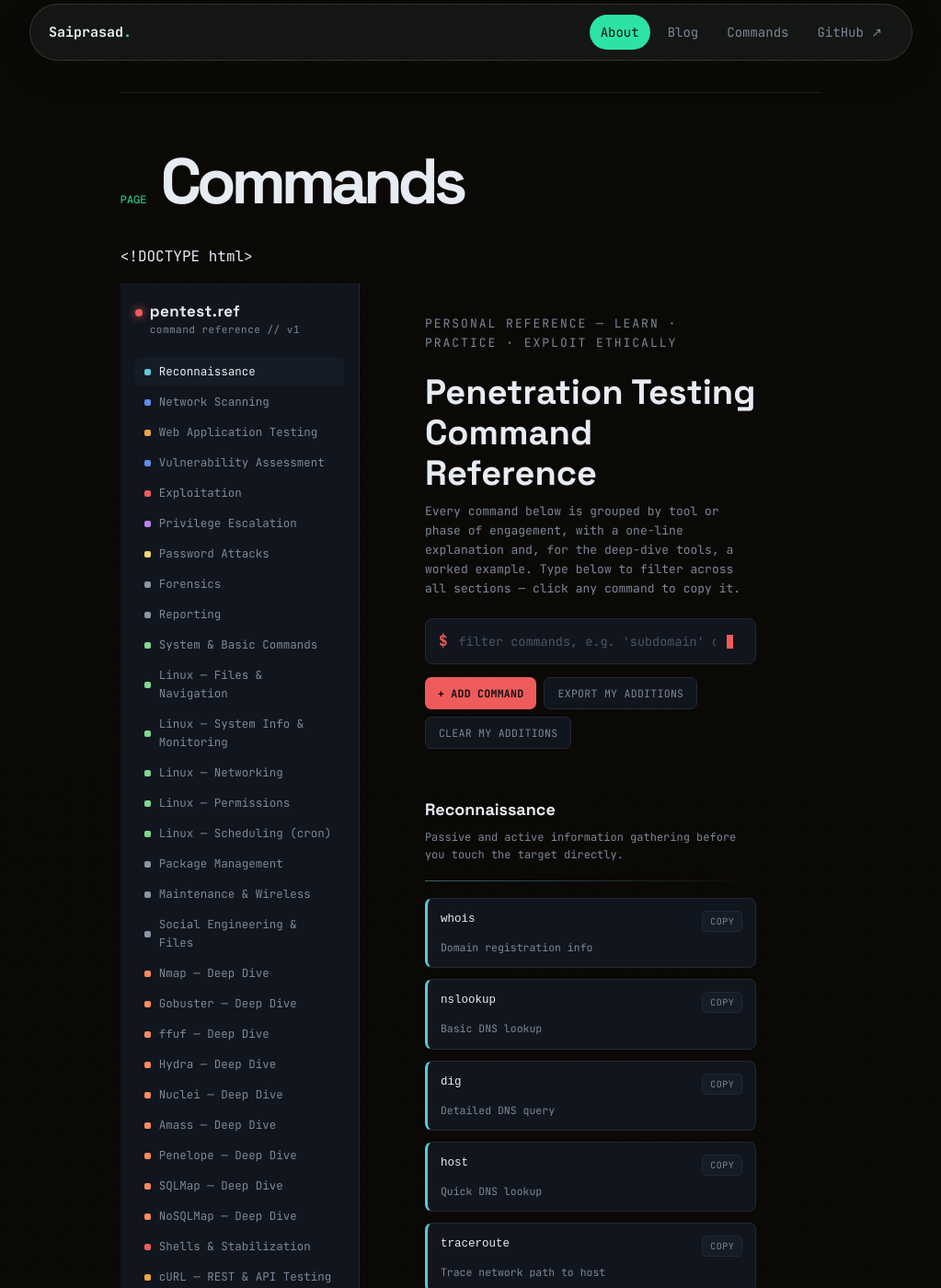
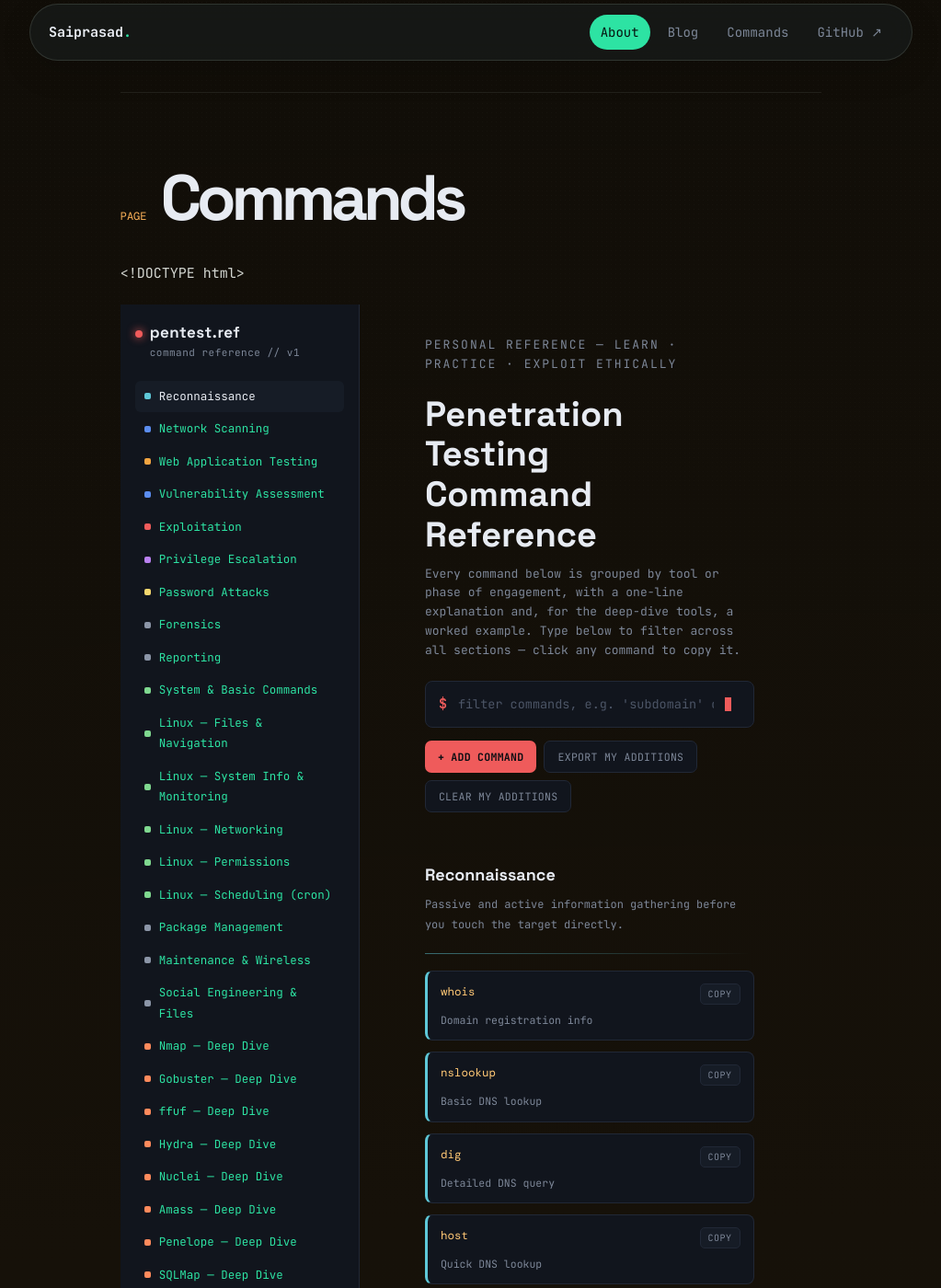
Before and after one commit to saiprasadsp/saiprasadsp.github.io, a Jekyll site: the page built from cmd.md, in a window 1280 px wide and 1400 px high. Shown: the whole window at 92% size, without its empty margins (128-1151 px from the left). Built offline with Jekyll 4.4.1, drawn with Linux system fonts in a browser that asks for light colours.

Commit message:
Refactor CSS styles and improve responsiveness
Updated CSS variables and styles for various elements, including body, navbar, buttons, and sections. Improved responsiveness and added new styles for page backgrounds.

```diff
--- a/assets/css/style.css
+++ b/assets/css/style.css
@@ -2,14 +2,23 @@
     --background: #080d0c;
     --surface: #111715;
     --surface-hover: #17201d;
+
     --text: #f1f0eb;
     --muted: #a5aaa5;
     --subtle: #727a75;
+
     --border: rgba(184, 204, 194, 0.16);
+
     --accent: #2de3a3;
     --accent-dark: #0d251d;
+
     --max-width: 865px;
 }
+
+
+/* =========================================
+   GLOBAL
+   ========================================= */
 
 * {
     box-sizing: border-box;
@@ -22,27 +31,59 @@ html {
 body {
     margin: 0;
     min-width: 320px;
+    min-height: 100vh;
+
     color: var(--text);
     background: var(--background);
-    font-family: Inter, -apple-system, BlinkMacSystemFont, "Segoe UI", sans-serif;
+
+    font-family:
+        Inter,
+        -apple-system,
+        BlinkMacSystemFont,
+        "Segoe UI",
+        sans-serif;
+
     line-height: 1.6;
 }
+
+
+/* Subtle background texture */
 
 body::before {
     position: fixed;
     inset: 0;
-    z-index: -1;
+    z-index: -2;
+
     pointer-events: none;
+
     content: "";
-    opacity: .18;
-    background-image: radial-gradient(rgba(255, 255, 255, .16) .5px, transparent .5px);
+
+    opacity: 0.18;
+
+    background-image:
+        radial-gradient(
+            rgba(255, 255, 255, 0.16) 0.5px,
+            transparent 0.5px
+        );
+
     background-size: 5px 5px;
-    mask-image: linear-gradient(to bottom, black, transparent 80%);
+
+    mask-image:
+        linear-gradient(
+            to bottom,
+            black,
+            transparent 80%
+        );
 }
 
 .noise {
     display: none;
 }
+
+
+/* =========================================
+   NAVIGATION
+   ========================================= */
 
 .nav-wrapper {
     width: min(calc(100% - 40px), 960px);
@@ -53,24 +94,31 @@ body::before {
     display: flex;
     align-items: center;
     justify-content: space-between;
+
     min-height: 62px;
     padding: 0 20px;
+
     border: 1px solid var(--border);
     border-radius: 34px;
-    background: rgba(24, 29, 27, .72);
-    box-shadow: 0 12px 35px rgba(0, 0, 0, .14);
+
+    background: rgba(24, 29, 27, 0.72);
+
+    box-shadow:
+        0 12px 35px rgba(0, 0, 0, 0.14);
+
+    backdrop-filter: blur(14px);
 }
 
 .logo {
     color: var(--text);
+
     font-size: 15px;
     font-weight: 700;
+
     text-decoration: none;
 }
 
-.logo span,
-.terminal-text > span,
-.section-title > span {
+.logo span {
     color: var(--accent);
 }
 
@@ -82,11 +130,18 @@ body::before {
 
 .nav-links a {
     padding: 8px 12px;
+
     border-radius: 22px;
+
     color: var(--muted);
+
     font-size: 14px;
     text-decoration: none;
-    transition: color .2s ease, background .2s ease;
+
+    transition:
+        color 0.2s ease,
+        background 0.2s ease,
+        transform 0.2s ease;
 }
 
 .nav-links a:first-child,
@@ -95,18 +150,40 @@ body::before {
     background: var(--accent);
 }
 
+.nav-links a:hover {
+    transform: translateY(-1px);
+}
+
+
+/* =========================================
+   MAIN
+   ========================================= */
+
 main {
     width: min(calc(100% - 40px), var(--max-width));
     margin: 0 auto;
 }
 
+
+/* =========================================
+   HOME / HERO
+   ========================================= */
+
 .hero {
     position: relative;
+
     display: grid;
-    grid-template-columns: minmax(0, 1fr) 300px;
+
+    grid-template-columns:
+        minmax(0, 1fr)
+        300px;
+
     align-items: center;
+
     gap: 38px;
+
     min-height: 625px;
+
     padding: 70px 0 76px;
 }
 
@@ -118,9 +195,13 @@ main {
 .location {
     display: flex;
     align-items: center;
+
     gap: 9px;
+
     margin-bottom: 17px;
+
     color: #9da49f;
+
     font-family: "DM Mono", monospace;
     font-size: 12px;
 }
@@ -128,19 +209,29 @@ main {
 .status-dot {
     width: 8px;
     height: 8px;
+
     border-radius: 50%;
+
     background: var(--accent);
-    box-shadow: 0 0 10px rgba(45, 227, 163, .7);
+
+    box-shadow:
+        0 0 10px rgba(45, 227, 163, 0.7);
 }
 
 h1 {
     max-width: 600px;
+
     margin: 0 0 7px;
+
     color: var(--text);
+
     font-size: clamp(3.3rem, 8vw, 4.35rem);
+
     font-weight: 800;
-    letter-spacing: -.075em;
-    line-height: .98;
+
+    letter-spacing: -0.075em;
+
+    line-height: 0.98;
 }
 
 h1 span {
@@ -149,67 +240,114 @@ h1 span {
 
 .role {
     margin: 16px 0 17px;
+
     color: #dbdcd7;
+
     font-size: 16px;
 }
 
 .terminal-text {
     margin: 0 0 25px;
+
     color: #929b95;
+
     font-family: "DM Mono", monospace;
+
     font-size: 13px;
 }
 
 .terminal-text > span {
     margin-right: 8px;
+
+    color: var(--accent);
+
     font-weight: 500;
 }
 
 .description {
     max-width: 545px;
+
     margin: 0;
+
     color: #d2d5d0;
+
     font-size: 16px;
+
     line-height: 1.72;
 }
+
+
+/* =========================================
+   BUTTONS
+   ========================================= */
 
 .hero-buttons {
     display: flex;
     flex-wrap: wrap;
+
     gap: 10px;
+
     margin-top: 28px;
 }
 
 .button {
     display: inline-flex;
+
     align-items: center;
     justify-content: center;
+
     min-height: 47px;
+
     padding: 0 19px;
+
     border: 1px solid var(--border);
+
     border-radius: 26px;
+
     color: #d9ddd8;
-    background: rgba(23, 29, 27, .8);
+
+    background: rgba(23, 29, 27, 0.8);
+
     font-size: 14px;
+
     text-decoration: none;
-    transition: transform .2s ease, border-color .2s ease, background .2s ease;
+
+    transition:
+        transform 0.2s ease,
+        border-color 0.2s ease,
+        background 0.2s ease;
 }
 
 .button:hover {
-    border-color: rgba(45, 227, 163, .55);
+    border-color: rgba(45, 227, 163, 0.55);
+
     background: var(--surface-hover);
+
     transform: translateY(-2px);
 }
 
 .button.primary {
     border-color: var(--accent);
+
     color: #05130e;
+
     background: var(--accent);
+
     font-weight: 700;
 }
 
+.button.primary:hover {
+    background: #46ebb1;
+}
+
+
+/* =========================================
+   NETWORK GRAPHIC
+   ========================================= */
+
 .network-container {
     position: relative;
+
     width: 300px;
     height: 300px;
 }
@@ -217,183 +355,481 @@ h1 span {
 .network-ring {
     position: absolute;
     inset: 0;
-    border: 1px dashed rgba(45, 227, 163, .35);
+
+    border:
+        1px dashed
+        rgba(45, 227, 163, 0.35);
+
     border-radius: 50%;
 }
 
 #networkCanvas {
     position: absolute;
+
     inset: 0;
+
     width: 100%;
     height: 100%;
 }
 
+
+/* =========================================
+   GENERAL SECTIONS
+   ========================================= */
+
 .section {
     padding: 62px 0;
-    border-top: 1px solid rgba(184, 204, 194, .1);
+
+    border-top:
+        1px solid
+        rgba(184, 204, 194, 0.1);
 }
 
 .section-title {
     display: flex;
+
     align-items: baseline;
+
     gap: 15px;
+
     margin-bottom: 28px;
 }
 
 .section-title > span {
+    color: var(--accent);
+
     font-family: "DM Mono", monospace;
+
     font-size: 12px;
 }
 
 .section-title h2 {
     margin: 0;
+
     font-size: 25px;
-    letter-spacing: -.04em;
+
+    letter-spacing: -0.04em;
 }
+
+
+/* =========================================
+   PROJECTS / SKILLS
+   ========================================= */
 
 .projects-grid,
 .skills-container {
     display: grid;
-    grid-template-columns: repeat(3, 1fr);
+
+    grid-template-columns:
+        repeat(3, 1fr);
+
     gap: 14px;
 }
 
 .project-card,
 .skill-group {
     padding: 24px;
-    border: 1px solid var(--border);
+
+    border:
+        1px solid
+        var(--border);
+
     border-radius: 14px;
-    background: rgba(16, 22, 20, .62);
+
+    background:
+        rgba(16, 22, 20, 0.62);
+
+    backdrop-filter: blur(8px);
 }
 
 .project-card {
     min-height: 220px;
-    transition: border-color .2s ease, transform .2s ease;
+
+    transition:
+        border-color 0.2s ease,
+        transform 0.2s ease,
+        background 0.2s ease;
 }
 
 .project-card:hover {
-    border-color: rgba(45, 227, 163, .4);
+    border-color:
+        rgba(45, 227, 163, 0.4);
+
+    background:
+        rgba(20, 29, 26, 0.75);
+
     transform: translateY(-4px);
 }
 
 .project-number {
     color: var(--accent);
+
     font-family: "DM Mono", monospace;
+
     font-size: 12px;
 }
 
 .project-card h3,
 .skill-group h3 {
     margin: 18px 0 8px;
+
     font-size: 17px;
 }
 
 .project-card p,
 .skill-group p {
     margin: 0;
+
     color: var(--muted);
+
     font-size: 14px;
 }
 
 .tags {
     display: flex;
+
     flex-wrap: wrap;
+
     gap: 6px;
+
     margin-top: 20px;
 }
 
 .tags span {
     padding: 3px 8px;
-    border: 1px solid var(--border);
+
+    border:
+        1px solid
+        var(--border);
+
     border-radius: 12px;
+
     color: #aeb8b1;
+
     font-family: "DM Mono", monospace;
+
     font-size: 10px;
 }
 
-footer {
-    display: flex;
-    justify-content: space-between;
-    gap: 20px;
-    width: min(calc(100% - 40px), var(--max-width));
-    margin: 0 auto;
-    padding: 28px 0 34px;
-    color: var(--subtle);
+
+/* =========================================
+   PAGE CONTENT / BLOG / ABOUT / COMMANDS
+   ========================================= */
+
+.page-section {
+    min-height: 650px;
+
+    padding-top: 80px;
+}
+
+.page-content {
+    max-width: 760px;
+
+    color: #d2d5d0;
+
+    font-size: 15px;
+
+    line-height: 1.8;
+}
+
+.page-content h2 {
+    margin-top: 42px;
+
+    color: var(--text);
+
+    font-size: 24px;
+}
+
+.page-content h3 {
+    margin-top: 32px;
+
+    color: var(--text);
+
+    font-size: 18px;
+}
+
+.page-content p {
+    margin: 0 0 20px;
+}
+
+.page-content a {
+    color: var(--accent);
+
+    text-decoration: none;
+}
+
+.page-content a:hover {
+    text-decoration: underline;
+}
+
+.page-content ul,
+.page-content ol {
+    padding-left: 22px;
+}
+
+.page-content li {
+    margin-bottom: 8px;
+}
+
+
+/* =========================================
+   CODE BLOCKS
+   ========================================= */
+
+.page-content pre {
+    overflow-x: auto;
+
+    margin: 24px 0;
+
+    padding: 20px;
+
+    border:
+        1px solid
+        var(--border);
+
+    border-radius: 12px;
+
+    background:
+        rgba(5, 10, 8, 0.85);
+
+    color: #d8ded9;
+
     font-family: "DM Mono", monospace;
-    font-size: 11px;
+
+    font-size: 13px;
+
+    line-height: 1.7;
 }
+
+.page-content code {
+    font-family: "DM Mono", monospace;
+
+    font-size: 0.9em;
+}
+
+.page-content p code,
+.page-content li code {
+    padding: 3px 6px;
+
+    border-radius: 5px;
+
+    background:
+        rgba(45, 227, 163, 0.08);
+
+    color: var(--accent);
+}
+
+
 /* =========================================
    PAGE BACKGROUNDS
    ========================================= */
 
-/* HOME */
+
+/* HOME
+   Dark green cybersecurity atmosphere
+*/
+
 .page-home {
     background:
         radial-gradient(
-            circle at 75% 35%,
-            rgba(70, 255, 150, 0.10),
+            circle at 75% 30%,
+            rgba(45, 227, 163, 0.14),
+            transparent 32%
+        ),
+        radial-gradient(
+            circle at 15% 80%,
+            rgba(20, 120, 80, 0.10),
+            transparent 35%
+        ),
+        #080d0c;
+}
+
+
+/* BLOG
+   Deep blue + technical grid
+*/
+
+.page-blog {
+    background:
+        radial-gradient(
+            circle at 85% 15%,
+            rgba(70, 110, 255, 0.18),
             transparent 30%
         ),
         radial-gradient(
-            circle at 20% 80%,
-            rgba(20, 120, 80, 0.08),
+            circle at 10% 80%,
+            rgba(60, 70, 180, 0.10),
             transparent 35%
         ),
-        #070b09;
+        #080b14;
+}
+
+.page-blog::after {
+    content: "";
+
+    position: fixed;
+
+    inset: 0;
+
+    pointer-events: none;
+
+    z-index: -1;
+
+    background-image:
+        linear-gradient(
+            rgba(100, 130, 255, 0.035) 1px,
+            transparent 1px
+        ),
+        linear-gradient(
+            90deg,
+            rgba(100, 130, 255, 0.035) 1px,
+            transparent 1px
+        );
+
+    background-size: 45px 45px;
 }
 
 
-/* BLOG */
-.page-blog {
+/* ABOUT
+   Deep purple atmosphere
+*/
+
+.page-about {
     background:
-        linear-gradient(
-            rgba(10, 20, 30, 0.92),
-            rgba(5, 10, 18, 0.98)
+        radial-gradient(
+            circle at 20% 25%,
+            rgba(170, 80, 255, 0.16),
+            transparent 30%
         ),
         radial-gradient(
-            circle at 80% 20%,
-            rgba(80, 120, 255, 0.14),
-            transparent 30%
-        );
-
-    background-attachment: fixed;
+            circle at 85% 75%,
+            rgba(100, 40, 180, 0.12),
+            transparent 35%
+        ),
+        #0c0812;
 }
 
 
-/* ABOUT */
-.page-about {
+/* COMMANDS
+   Terminal / amber atmosphere
+*/
+
+.page-commands {
     background:
         radial-gradient(
-            circle at 25% 25%,
-            rgba(170, 80, 255, 0.12),
-            transparent 30%
+            circle at 75% 20%,
+            rgba(255, 170, 60, 0.15),
+            transparent 28%
         ),
         radial-gradient(
-            circle at 80% 75%,
-            rgba(100, 40, 180, 0.08),
+            circle at 20% 85%,
+            rgba(200, 100, 30, 0.08),
             transparent 35%
         ),
-        #09070d;
+        #0d0b07;
 }
 
 
-/* COMMANDS */
-.page-commands {
+/* =========================================
+   BLOG-SPECIFIC CARDS
+   ========================================= */
+
+.page-blog .page-content article,
+.page-blog .post,
+.page-blog .blog-post {
+    padding: 24px;
+
+    margin-bottom: 18px;
+
+    border:
+        1px solid
+        rgba(100, 130, 255, 0.15);
+
+    border-radius: 14px;
+
     background:
-        radial-gradient(
-            circle at 70% 30%,
-            rgba(255, 170, 60, 0.10),
-            transparent 28%
-        ),
-        linear-gradient(
-            135deg,
-            #0b0906,
-            #0a0d09
+        rgba(12, 16, 28, 0.65);
+
+    backdrop-filter: blur(8px);
+
+    transition:
+        border-color 0.2s ease,
+        transform 0.2s ease;
+}
+
+.page-blog .page-content article:hover,
+.page-blog .post:hover,
+.page-blog .blog-post:hover {
+    border-color:
+        rgba(100, 130, 255, 0.35);
+
+    transform: translateY(-2px);
+}
+
+
+/* =========================================
+   COMMAND / TERMINAL STYLE
+   ========================================= */
+
+.page-commands .page-content pre {
+    border-color:
+        rgba(255, 170, 60, 0.18);
+
+    box-shadow:
+        0 0 30px
+        rgba(255, 150, 40, 0.04);
+}
+
+.page-commands .page-content code {
+    color: #ffc875;
+}
+
+.page-commands .section-title > span {
+    color: #ffb45a;
+}
+
+
+/* =========================================
+   FOOTER
+   ========================================= */
+
+footer {
+    display: flex;
+
+    justify-content: space-between;
+
+    gap: 20px;
+
+    width:
+        min(
+            calc(100% - 40px),
+            var(--max-width)
         );
+
+    margin: 0 auto;
+
+    padding: 28px 0 34px;
+
+    color: var(--subtle);
+
+    font-family: "DM Mono", monospace;
+
+    font-size: 11px;
 }
+
+
+/* =========================================
+   MOBILE
+   ========================================= */
+
 @media (max-width: 720px) {
+
     .nav-wrapper {
-        width: min(calc(100% - 24px), 960px);
+        width:
+            min(
+                calc(100% - 24px),
+                960px
+            );
     }
 
     .nav-links a:nth-child(3) {
@@ -401,18 +837,25 @@ footer {
     }
 
     main {
-        width: min(calc(100% - 32px), var(--max-width));
+        width:
+            min(
+                calc(100% - 32px),
+                var(--max-width)
+            );
     }
 
     .hero {
         display: block;
+
         min-height: auto;
+
         padding: 78px 0 68px;
     }
 
     .network-container {
         width: 240px;
         height: 240px;
+
         margin: 56px auto 0;
     }
 
@@ -421,19 +864,33 @@ footer {
         grid-template-columns: 1fr;
     }
 
+    .page-section {
+        min-height: auto;
+
+        padding-top: 60px;
+    }
+
     footer {
-        width: min(calc(100% - 32px), var(--max-width));
+        width:
+            min(
+                calc(100% - 32px),
+                var(--max-width)
+            );
+
         flex-direction: column;
     }
 }
 
+
 @media (max-width: 450px) {
+
     .navbar {
         padding: 0 14px;
     }
 
     .nav-links a {
         padding: 7px 8px;
+
         font-size: 12px;
     }
 
@@ -444,4 +901,19 @@ footer {
     h1 {
         font-size: 3.35rem;
     }
+
+    .hero-buttons {
+        flex-direction: column;
+        align-items: stretch;
+    }
+
+    .button {
+        width: 100%;
+    }
+
+    .page-content pre {
+        padding: 15px;
+
+        font-size: 12px;
+    }
 }
```
